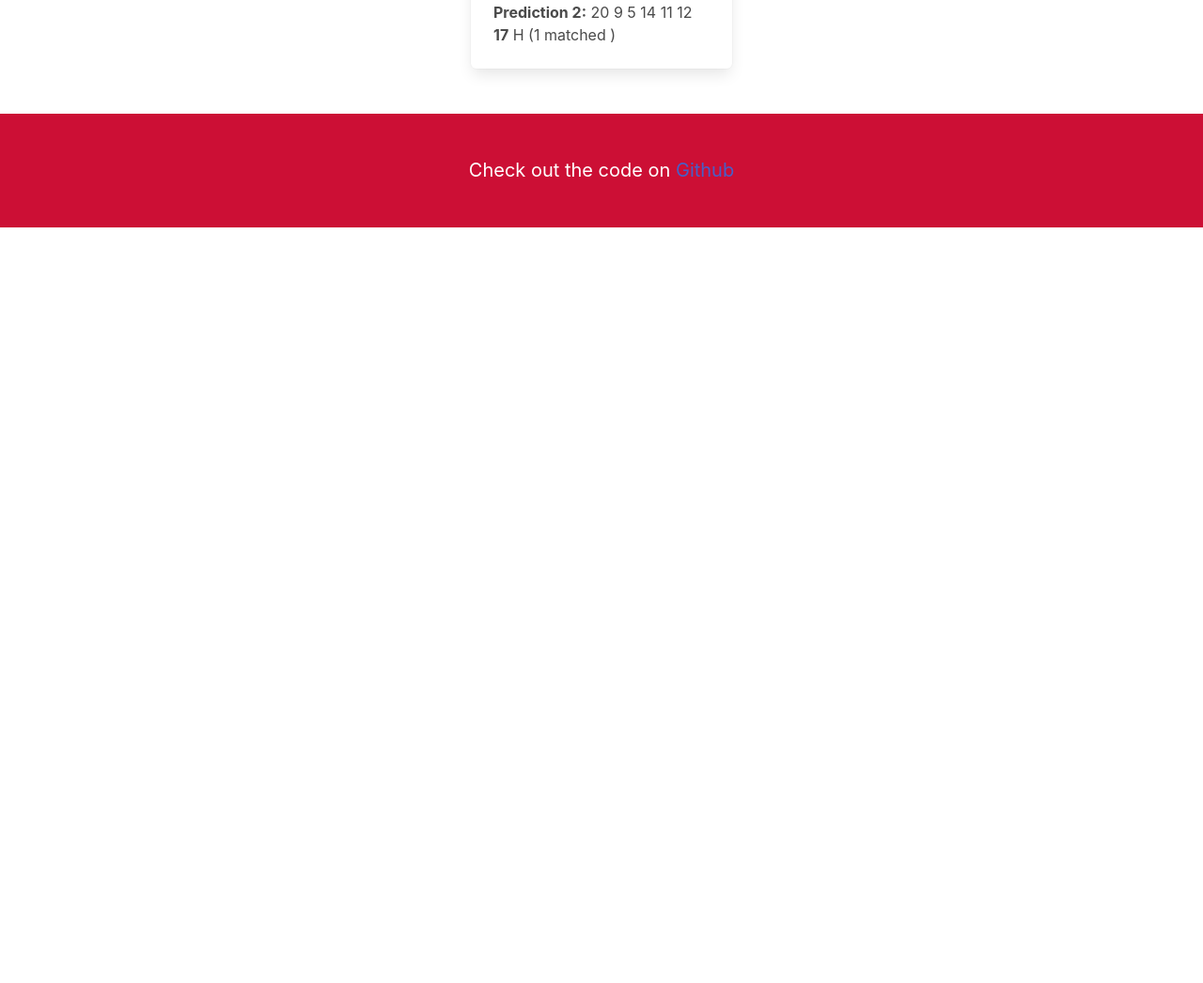
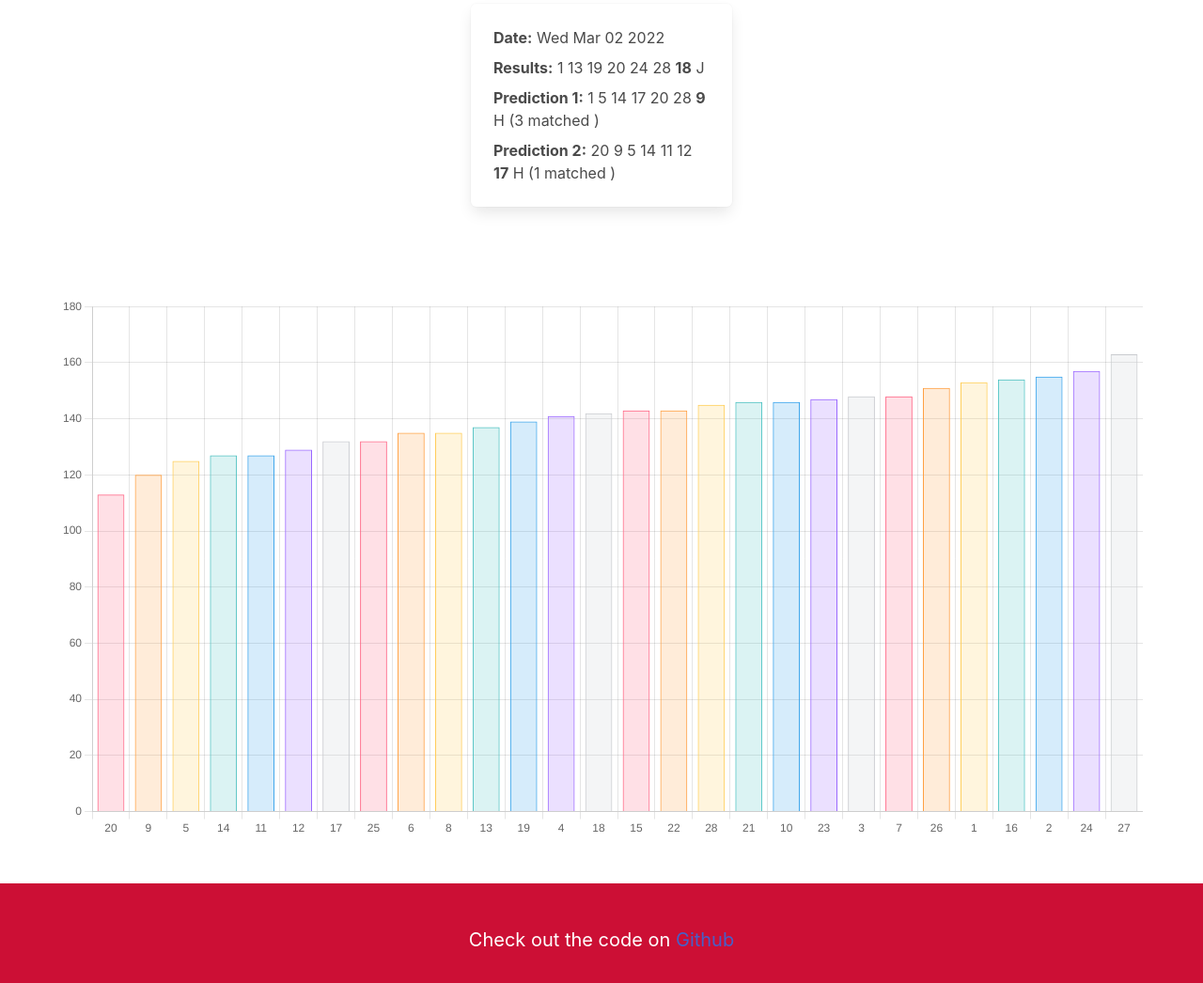
Before and after one commit to fizal619/gambito, a website: page index.html in a window 1280 px wide. Shown: the part 1626-2672 px from the top of the page at 94% size. Before the commit the page ends 1868 px from the top, so only its background shows below. Drawn offline with nearby package versions, Linux system fonts and the light colour scheme.

Commit message:
add chart for number frequency

```diff
--- a/frontend/main.js
+++ b/frontend/main.js
@@ -2,6 +2,18 @@ const prediction1El = document.querySelector("#prediction1");
 const prediction2El = document.querySelector("#prediction2");
 const nextDateEl = document.querySelector("#nextDate");
 const pastPredictionsEl = document.querySelector("#past-predictions");
+
+const tallyArray = arr => {
+  const tally = {};
+  arr.forEach(item => {
+    if (tally[item]) {
+      tally[item]++;
+    } else {
+      tally[item] = 1;
+    }
+  });
+  return tally;
+}
 
 async function get(url) {
   try {
@@ -31,6 +43,75 @@ function checkMatches(arr1, arr2) {
 
 async function main() {
   const rawData = await get("rawData/supasix.json");
+
+  // chart all balls
+  const splitResults = rawData.map( result => {
+    return [
+      ...result[1].split(" "),
+      result[2],
+      result[3]
+    ];
+  });
+  let allNumbers = [];
+  splitResults.forEach(result => {
+    allNumbers.push(...result.slice(0,7));
+  });
+  const tally = tallyArray(allNumbers);
+  delete tally["09"];
+  const labels = Object.keys(tally);
+  const data = Object.values(tally);
+
+  data.sort();
+  labels.sort((a, b) => tally[b] - tally[a]);
+
+  const chartData = {
+    labels: labels,
+    datasets: [{
+      label: 'Number Frequency',
+      data: data,
+      backgroundColor: [
+        'rgba(255, 99, 132, 0.2)',
+        'rgba(255, 159, 64, 0.2)',
+        'rgba(255, 205, 86, 0.2)',
+        'rgba(75, 192, 192, 0.2)',
+        'rgba(54, 162, 235, 0.2)',
+        'rgba(153, 102, 255, 0.2)',
+        'rgba(201, 203, 207, 0.2)'
+      ],
+      borderColor: [
+        'rgb(255, 99, 132)',
+        'rgb(255, 159, 64)',
+        'rgb(255, 205, 86)',
+        'rgb(75, 192, 192)',
+        'rgb(54, 162, 235)',
+        'rgb(153, 102, 255)',
+        'rgb(201, 203, 207)'
+      ],
+      borderWidth: 1
+    }]
+  };
+  const config = {
+    type: 'bar',
+    data: chartData,
+    options: {
+      plugins: {
+        legend: {
+          display: false
+        }
+      },
+      scales: {
+        y: {
+          beginAtZero: true
+        }
+      }
+    },
+  };
+  const numberFrequency = new Chart(
+    document.getElementById('number-frequency'),
+    config
+  );
+  // end chart all balls
+
   const latestResultDate = new Date(rawData[0][0]);
   // console.log(rawData);
   const predictions = await get("predictions/index.json");
--- /dev/null
+++ b/frontend/menu.js
@@ -0,0 +1,26 @@
+const menuItems = document.querySelectorAll("#menu a");
+const pages = document.querySelectorAll(".page");
+
+function clearMenu() {
+  menuItems.forEach(
+    item => item.parentElement.classList.remove("is-active")
+  );
+}
+
+function hidePages() {
+  pages.forEach(page =>
+    page.style.display = "none"
+  );
+}
+
+menuItems.forEach(item => {
+  item.addEventListener("click", e => {
+    console.log('clicked :>> ', e.target.id);
+    clearMenu();
+    e.target.parentElement.classList.add("is-active");
+    const page = document.querySelector(`.${e.target.id}`);
+    console.log('page :>> ', page);
+    hidePages();
+    page.style.display = "block";
+  });
+});
--- a/index.html
+++ b/index.html
@@ -1,49 +1,77 @@
 <!DOCTYPE html>
 <html>
   <head>
-    <meta charset="utf-8">
-    <meta name="viewport" content="width=device-width, initial-scale=1">
+    <meta charset="utf-8" />
+    <meta name="viewport" content="width=device-width, initial-scale=1" />
     <title>Gambito</title>
-    <link rel="apple-touch-icon" sizes="180x180" href="frontend/favicon/apple-touch-icon.png">
-    <link rel="icon" type="image/png" sizes="32x32" href="frontend/favicon/favicon-32x32.png">
-    <link rel="icon" type="image/png" sizes="16x16" href="frontend/favicon/favicon-16x16.png">
-    <link rel="manifest" href="frontend/favicon/site.webmanifest">
-    <link rel="stylesheet" href="https://cdn.jsdelivr.net/npm/bulma@0.9.3/css/bulma.min.css">
-    <link rel="stylesheet" href="frontend/main.css?v=2">
+    <link
+      rel="apple-touch-icon"
+      sizes="180x180"
+      href="frontend/favicon/apple-touch-icon.png"
+    />
+    <link
+      rel="icon"
+      type="image/png"
+      sizes="32x32"
+      href="frontend/favicon/favicon-32x32.png"
+    />
+    <link
+      rel="icon"
+      type="image/png"
+      sizes="16x16"
+      href="frontend/favicon/favicon-16x16.png"
+    />
+    <link rel="manifest" href="frontend/favicon/site.webmanifest" />
+    <link
+      rel="stylesheet"
+      href="https://cdn.jsdelivr.net/npm/bulma@0.9.3/css/bulma.min.css"
+    />
+    <link rel="stylesheet" href="frontend/main.css?v=2" />
   </head>
   <body class="has-text-centered">
     <section class="section is-medium has-background-danger-dark">
       <div class="container">
-      <h1 class="title has-text-white">
-        🎲Gambito
-      </h1>
+        <h1 class="title has-text-white">🎲Gambito</h1>
         <p class="subtitle has-text-white">
-        Using statistics to eliminate numbers not frequently drawn in small lotteries.
+          Using statistics to eliminate numbers not frequently drawn in small
+          lotteries.
         </p>
       </div>
     </section>
+
+    <div class="section">
+      <div class="container">
+        <div id="menu" class="tabs is-medium is is-centered">
+          <ul>
+            <li class="is-active">
+              <a id="predictions">Predictions</a>
+            </li>
+            <li>
+              <a id="graphs">Graphs</a>
+            </li>
+          </ul>
+        </div>
+      </div>
+    </div>
+
+    <!-- predictions start -->
+    <div class="page predictions">
       <section class="section">
         <div class="container">
-      <h2 class="title">
-        Next Prediction for <span id="nextDate"></span>
-      </h2>
+          <h2 class="title">Next Prediction for <span id="nextDate"></span></h2>
         </div>
         <div class="container">
           <div class="content tile is-ancestor">
             <div class="tile is-parent">
               <article class="tile is-child box">
                 <p class="title is-size-4">Prediction 1</p>
-            <p class="subtitle" id="prediction1">
-              2 3 4 5 6 7 <b>12</b> F
-            </p>
+                <p class="subtitle" id="prediction1">2 3 4 5 6 7 <b>12</b> F</p>
               </article>
             </div>
             <div class="tile is-parent">
               <article class="tile is-child box">
                 <p class="title is-size-4">Prediction 2</p>
-            <p class="subtitle" id="prediction2">
-              2 3 4 5 6 7 <b>12</b> F
-            </p>
+                <p class="subtitle" id="prediction2">2 3 4 5 6 7 <b>12</b> F</p>
               </article>
             </div>
           </div>
@@ -52,19 +80,34 @@
 
       <section class="section">
         <h3 class="title is-size-3">Past Predictions</h3>
-    <br>
+        <br />
         <div class="columns is-multiline is-centered" id="past-predictions">
           <!-- predictions will be added here -->
         </div>
       </section>
+    </div>
+    <!-- predictions end -->
+
+    <div class="page graphs">
+      <div class="section">
+        <div class="container">
+          <canvas id="number-frequency"></canvas>
+        </div>
+      </div>
+    </div>
 
     <section class="section has-background-danger-dark">
       <div class="container">
         <p class="subtitle has-text-white">
-        Check out the code on <a href="https://github.com/fizal619/gambito" target="_blank">Github</a>
+          Check out the code on
+          <a href="https://github.com/fizal619/gambito" target="_blank"
+            >Github</a
+          >
         </p>
       </div>
     </section>
+    <script src="https://cdn.jsdelivr.net/npm/chart.js"></script>
     <script src="frontend/main.js?v=5"></script>
+    <script src="frontend/menu.js?v=1"></script>
   </body>
 </html>
```
Lines whose indentation alone changed are shown as unchanged.
